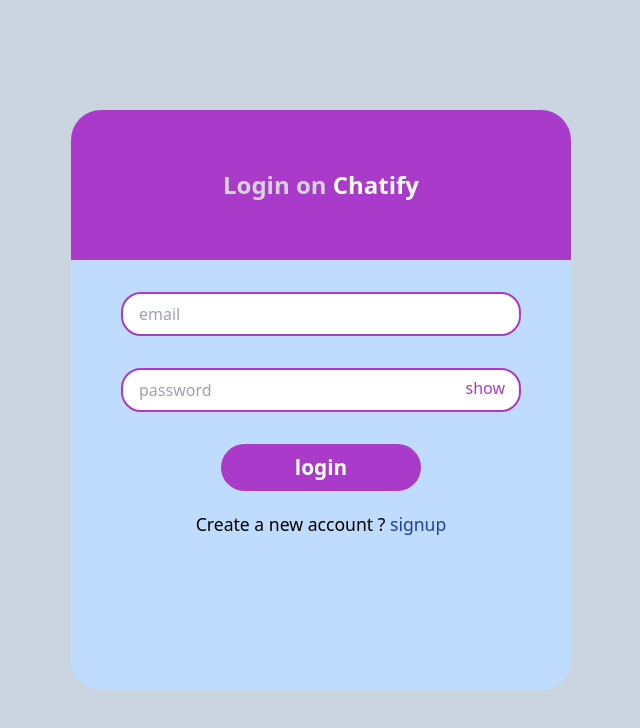
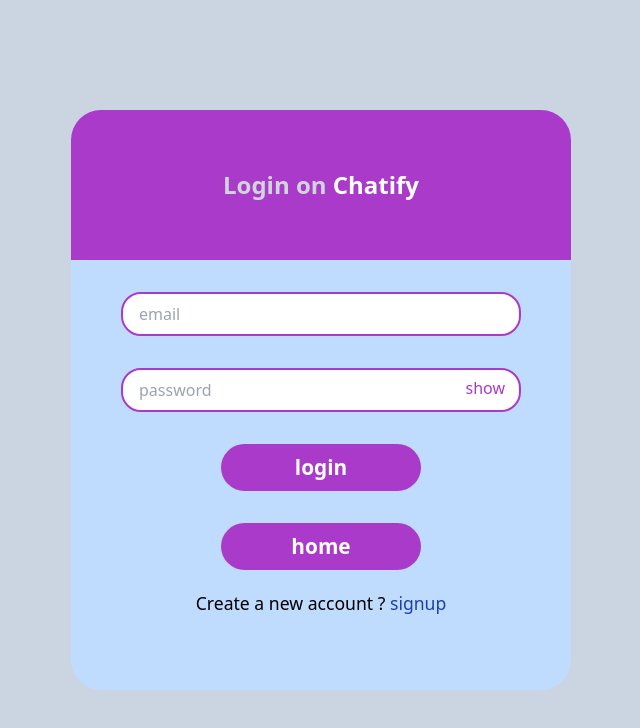
Before and after one commit to Jais-Abhi/CHATIFY, a React (Vite) app in the folder Frontend/: page /login in a window 1280 px wide. Shown: the top 728 px of the page, without its empty margins (319-959 px from the left). Built offline with nearby package versions, Linux system fonts and the light colour scheme; no server answers.

Commit message:
successful protected routes ...private and public

```diff
--- a/Frontend/src/App.jsx
+++ b/Frontend/src/App.jsx
@@ -1,12 +1,12 @@
 import React from 'react'
-import { Outlet, useNavigate } from 'react-router'
-import getCurrentUser from './Hooks/getCurrentUser.js'
+
 const App = () => {
-  getCurrentUser()
 
   return (
+
+
   <>
-  <Outlet/>
+
   </>
 
     )
--- /dev/null
+++ b/Frontend/src/Routes/Router.jsx
@@ -0,0 +1,37 @@
+import React from 'react'
+import Home from '../components/pages/Home.jsx';
+// import App from "../App.jsx"s
+import { createBrowserRouter, Navigate, RouterProvider } from "react-router-dom";
+import Signup from '../components/Auth/Signup.jsx';
+import Login from '../components/Auth/Login.jsx';
+import getCurrentUser from '../Hooks/getCurrentUser.js';
+import { useSelector } from 'react-redux';
+import Profile from '../components/pages/Profile.jsx';
+
+const Router = ()=>{
+    getCurrentUser()
+    const {userData} = useSelector((state)=> state.user)
+    console.log(userData)
+    const router = createBrowserRouter([
+
+  {
+    path: "/",
+    element : userData  ? <Home/> : <Navigate to="/login" />,
+  },
+  {
+    path: "/profile",
+    element : userData  ? <Profile/> : <Navigate to="/login" />,
+  },
+  {
+    path : "signup",
+    element : !userData  ? <Signup/> : <Navigate to="/" />,
+  },
+  {
+    path : "login",
+    element : !userData  ? <Login/> : <Navigate to="/" />,
+  }
+  ]
+  )
+    return <RouterProvider router={router} />
+}
+export default Router
--- a/Frontend/src/components/Auth/Login.jsx
+++ b/Frontend/src/components/Auth/Login.jsx
@@ -1,5 +1,5 @@
 import React, { useEffect, useState } from 'react'
-import { useNavigate } from 'react-router'
+import { useNavigate } from 'react-router-dom'
 import axios from 'axios'
 import { serverUrl } from '../../main.jsx'
 import { useDispatch, useSelector } from 'react-redux'
@@ -8,7 +8,6 @@
 
 
 const Login = () => {
-
 
   const [show , setShow] = useState(false)
   const [email , setemail] = useState("")
@@ -20,9 +19,6 @@
   const dispatch = useDispatch()
   const navigate = useNavigate()
 
-        useEffect(()=>{
-        console.log("userData",userData)
-      },[userData])
 
 
   const submitHandler = async (e)=>{
@@ -39,6 +35,7 @@
       setpassword("")
       setloading(false)
       setError("")
+
 
   } catch (err) {
     console.log(err)
@@ -85,6 +82,8 @@
 
           <button type="submit" className=' disabled:bg-[rgb(162,122,173)] mt-8 px-4 py-2 w-2/5 text-[1.3rem] font-semibold text-white  bg-[rgb(170,58,201)] rounded-[25px]'
           required disabled = {loading}  > {loading? "loading....": "login"} </button>
+          <button onClick={()=>navigate("/")} className=' disabled:bg-[rgb(162,122,173)] mt-8 px-4 py-2 w-2/5 text-[1.3rem] font-semibold text-white  bg-[rgb(170,58,201)] rounded-[25px]'
+          required disabled = {loading}  > {loading? "loading....": "home"} </button>
 
         </form>
         <p onClick={()=>navigate("/signup")} className=' mt-[20px] text-[1.1rem] font-medium cursor-pointer'  >Create a new account ? <span className='text-blue-800' >signup</span></p>
--- a/Frontend/src/components/Auth/Signup.jsx
+++ b/Frontend/src/components/Auth/Signup.jsx
@@ -1,5 +1,5 @@
 import React, { useState } from 'react'
-import { useNavigate } from 'react-router'
+import { useNavigate } from 'react-router-dom'
 
 import axios from "axios"
 import { serverUrl } from '../../main.jsx'
--- /dev/null
+++ b/Frontend/src/components/pages/Profile.jsx
@@ -0,0 +1,9 @@
+import React from 'react'
+
+const Profile = () => {
+  return (
+    <div>Profile</div>
+  )
+}
+
+export default Profile
--- a/Frontend/src/main.jsx
+++ b/Frontend/src/main.jsx
@@ -1,48 +1,19 @@
 import React ,{ Component, StrictMode } from 'react'
 import { createRoot } from 'react-dom/client'
 import './index.css'
-import { createBrowserRouter } from "react-router";
 import {RouterProvider} from "react-router/dom"
-import App from './App.jsx'
-import Signup from './components/Auth/Signup.jsx';
-import Login from './components/Auth/Login.jsx';
 import {Provider} from "react-redux"
 import store from './Redux/Stores/store.js';
-import Home from './components/home.jsx';
-
+import Router from './Routes/Router.jsx';
 export const serverUrl = "http://localhost:5000"
 
-
-const router = createBrowserRouter([
-  {
-    path: "/",
-    element : <App/>,
-    children :
-    [{
-      index :true,
-      element : <Home/>
-    },
-      {
-      path : "signup",
-      element : <Signup/>
-      },
-      {
-      path : "login",
-      element : <Login/>
-      }
-    ]
-  },
-
-])
 
 
 createRoot(document.getElementById('root')).render(
   <StrictMode>
     <Provider store={store} >
-      <RouterProvider router={router} />
+      <Router/>
     </Provider>
-
-
 
   </StrictMode>,
 )
```
Also changed, not shown: Frontend/src/Hooks/getCurrentUser.js (line endings or trailing spaces), Frontend/src/components/pages/Home.jsx (renamed from Frontend/src/components/home.jsx), 1 other file (tests, documents, lock files or other folders).
